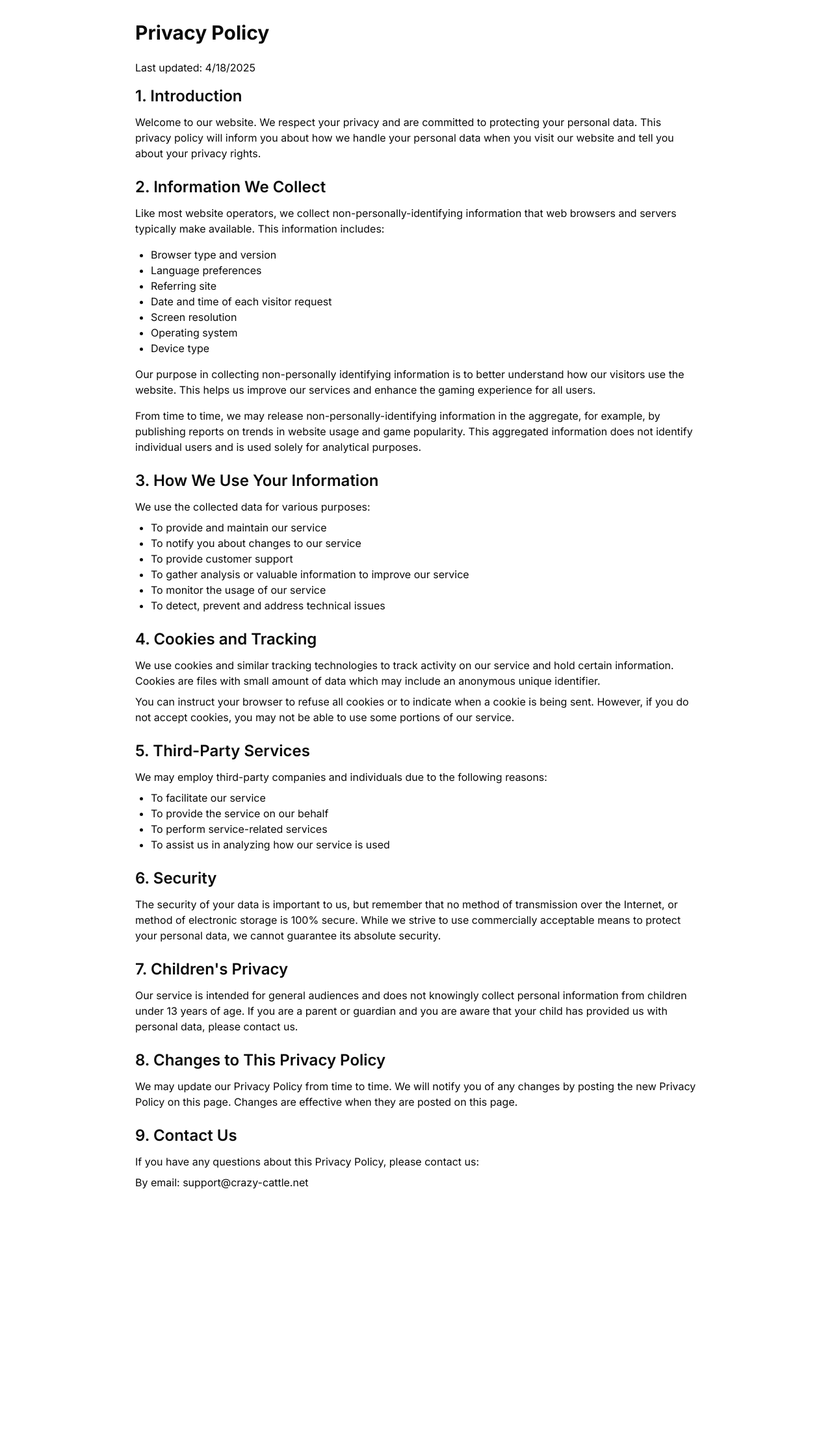
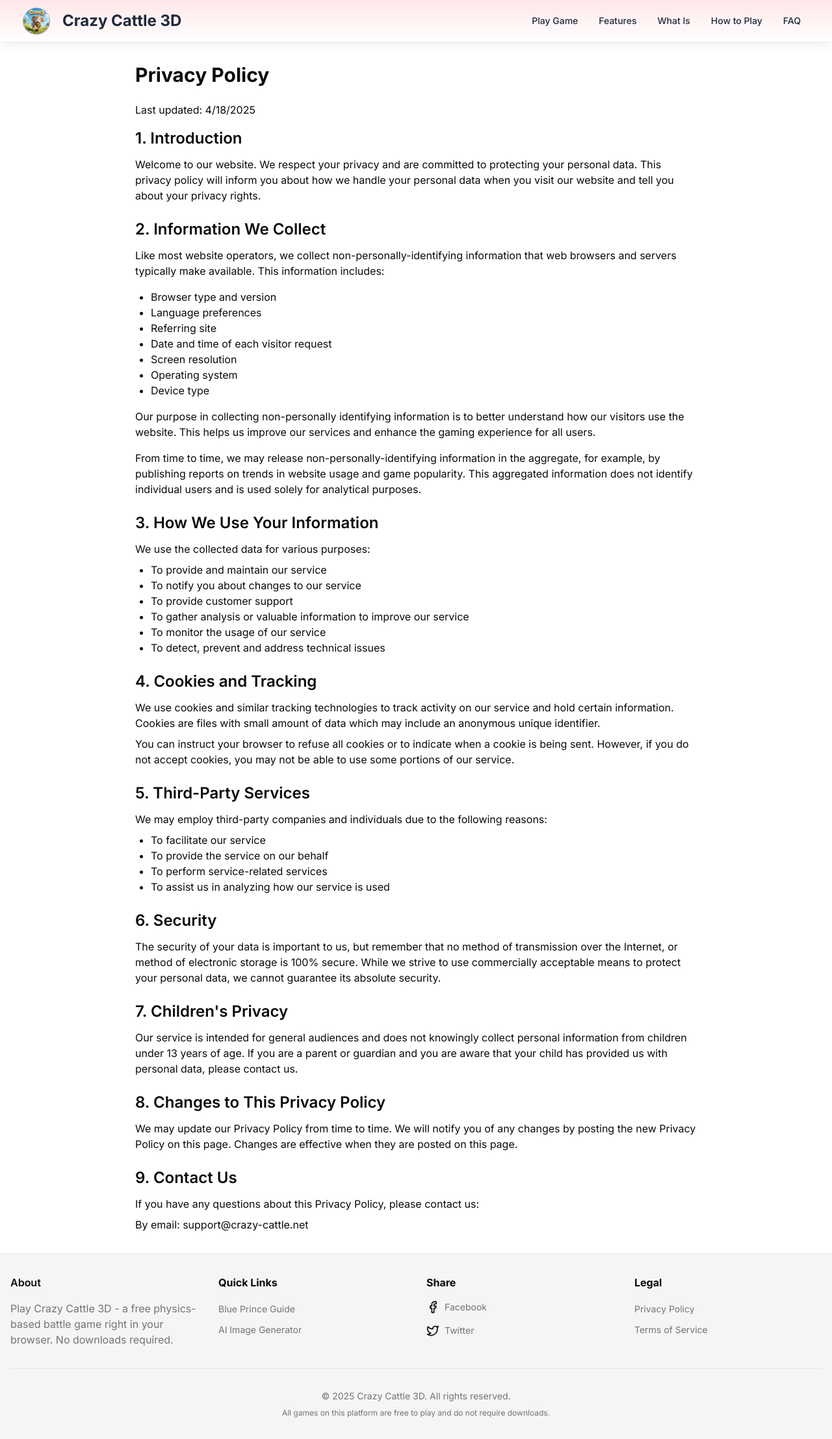
Before and after one commit to zhangyuliang1994/crazycattle3d, a Next.js app: page /privacy-policy in a window 1280 px wide. Shown: the whole page at 65% size. Before the commit the page ends 1864 px from the top, so only its background shows below. Built offline with nearby package versions, Linux system fonts and the light colour scheme.

Commit message:
refine for privacy

```diff
--- /dev/null
+++ b/app/privacy-policy/layout.tsx
@@ -0,0 +1,18 @@
+import { Metadata } from 'next';
+
+export const metadata: Metadata = {
+  title: 'Privacy Policy - Crazy Cattle 3D',
+  description: 'Privacy Policy - Learn how we collect, use, and protect your information.',
+  robots: {
+    index: true,
+    follow: true,
+  },
+};
+
+export default function PrivacyPolicyLayout({
+  children,
+}: {
+  children: React.ReactNode;
+}) {
+  return children;
+}
--- a/app/privacy-policy/page.tsx
+++ b/app/privacy-policy/page.tsx
@@ -1,16 +1,12 @@
-import React from 'react';
-
-export const metadata = {
-  title: 'Privacy Policy - Crazy Cattle 3D',
-  description: 'Privacy Policy - Learn how we collect, use, and protect your information.',
-  robots: {
-    index: true,
-    follow: true,
-  },
-};
+import { Header } from "@/components/layout/Header";
+import { Footer } from "@/components/layout/Footer";
 
 const PrivacyPolicy = () => {
   return (
+    <div className="min-h-screen bg-background">
+      <Header />
+
+      <main className="container mx-auto">
         <div className="max-w-4xl mx-auto px-4 py-8">
           <h1 className="text-3xl font-bold mb-6">Privacy Policy</h1>
 
@@ -114,6 +110,10 @@ const PrivacyPolicy = () => {
             </section>
           </div>
         </div>
+      </main>
+
+      <Footer />
+    </div>
   );
 };
 
```
Lines whose indentation alone changed are shown as unchanged.
